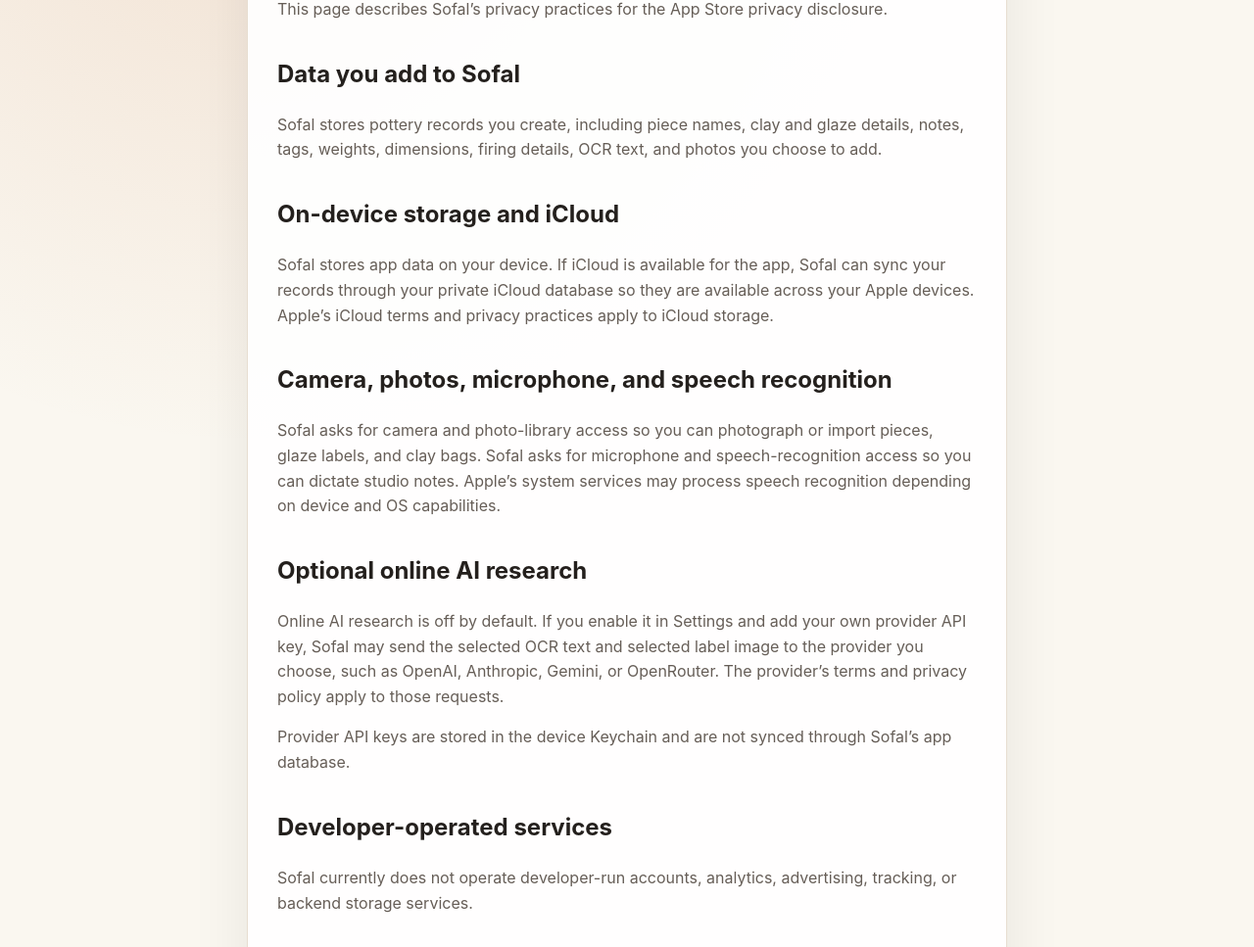
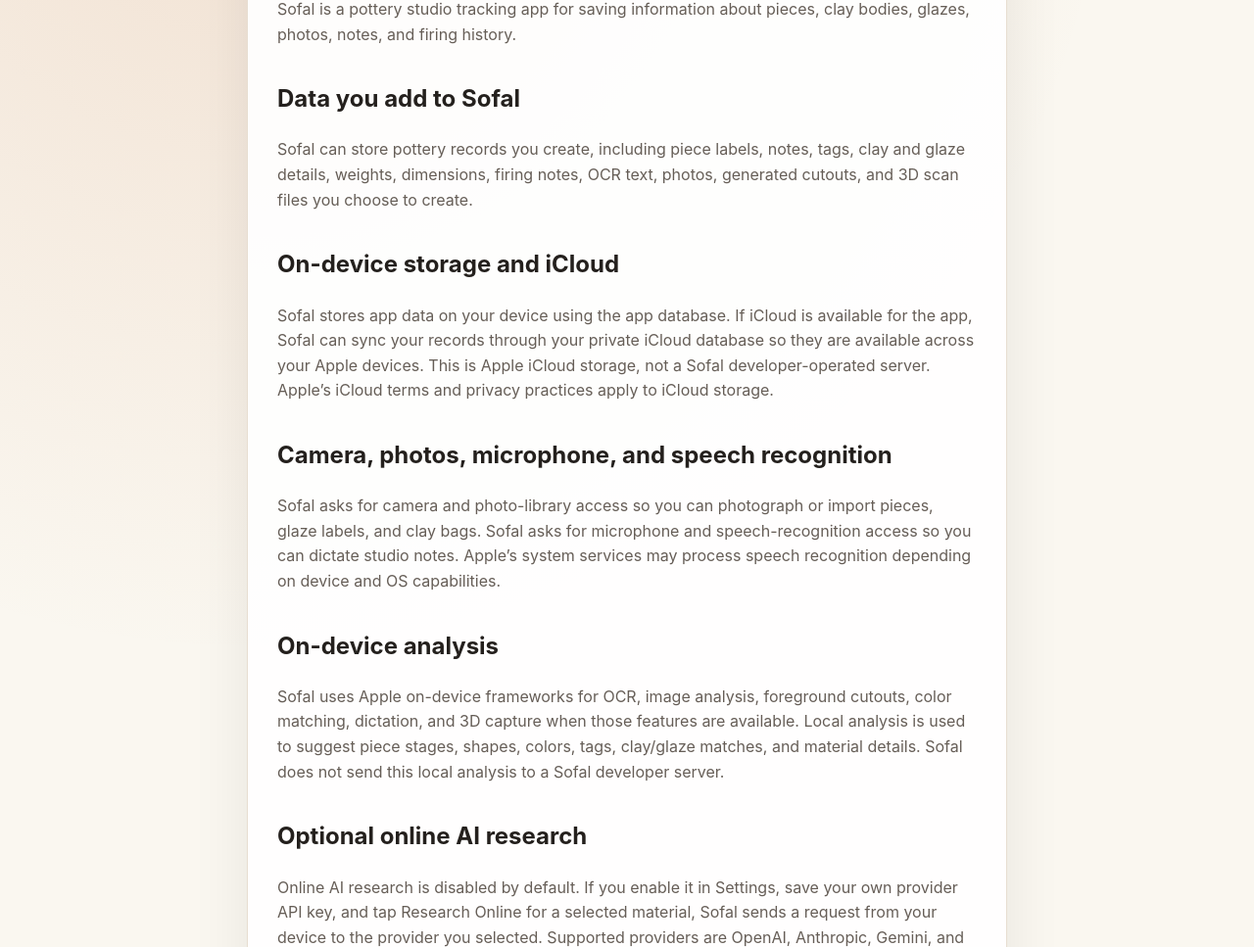
Before and after one commit to arashparnia/app-docs, a plain HTML site: page sofal/privacy/index.html in a window 1280 px wide. Shown: the part 216-1183 px from the top of the page at 98% size. Drawn offline with Linux system fonts and the light colour scheme.

Commit message:
Update Sofal privacy policy

```diff
--- a/sofal/privacy/index.html
+++ b/sofal/privacy/index.html
@@ -9,25 +9,33 @@
 <body>
   <main>
     <article class="card">
-      <p class="meta">Effective date: May 20, 2026</p>
+      <p class="meta">Effective date: May 22, 2026</p>
       <h1>Sofal Privacy Policy</h1>
-      <p>This page describes Sofal’s privacy practices for the App Store privacy disclosure.</p>
+      <p>Sofal is a pottery studio tracking app for saving information about pieces, clay bodies, glazes, photos, notes, and firing history.</p>
 
       <h2>Data you add to Sofal</h2>
-      <p>Sofal stores pottery records you create, including piece names, clay and glaze details, notes, tags, weights, dimensions, firing details, OCR text, and photos you choose to add.</p>
+      <p>Sofal can store pottery records you create, including piece labels, notes, tags, clay and glaze details, weights, dimensions, firing notes, OCR text, photos, generated cutouts, and 3D scan files you choose to create.</p>
 
       <h2>On-device storage and iCloud</h2>
-      <p>Sofal stores app data on your device. If iCloud is available for the app, Sofal can sync your records through your private iCloud database so they are available across your Apple devices. Apple’s iCloud terms and privacy practices apply to iCloud storage.</p>
+      <p>Sofal stores app data on your device using the app database. If iCloud is available for the app, Sofal can sync your records through your private iCloud database so they are available across your Apple devices. This is Apple iCloud storage, not a Sofal developer-operated server. Apple’s iCloud terms and privacy practices apply to iCloud storage.</p>
 
       <h2>Camera, photos, microphone, and speech recognition</h2>
       <p>Sofal asks for camera and photo-library access so you can photograph or import pieces, glaze labels, and clay bags. Sofal asks for microphone and speech-recognition access so you can dictate studio notes. Apple’s system services may process speech recognition depending on device and OS capabilities.</p>
 
+      <h2>On-device analysis</h2>
+      <p>Sofal uses Apple on-device frameworks for OCR, image analysis, foreground cutouts, color matching, dictation, and 3D capture when those features are available. Local analysis is used to suggest piece stages, shapes, colors, tags, clay/glaze matches, and material details. Sofal does not send this local analysis to a Sofal developer server.</p>
+
       <h2>Optional online AI research</h2>
-      <p>Online AI research is off by default. If you enable it in Settings and add your own provider API key, Sofal may send the selected OCR text and selected label image to the provider you choose, such as OpenAI, Anthropic, Gemini, or OpenRouter. The provider’s terms and privacy policy apply to those requests.</p>
-      <p>Provider API keys are stored in the device Keychain and are not synced through Sofal’s app database.</p>
+      <p>Online AI research is disabled by default. If you enable it in Settings, save your own provider API key, and tap Research Online for a selected material, Sofal sends a request from your device to the provider you selected. Supported providers are OpenAI, Anthropic, Gemini, and OpenRouter.</p>
+      <p>That request can include OCR text recognized from the selected glaze or clay label, the selected label image resized and compressed as a JPEG before sending, a prompt asking the provider to research pottery material metadata, the model name, and your provider API key needed to make the request.</p>
+      <p>The provider may use web search, depending on the provider and model. The provider returns suggested material metadata and source URLs, which Sofal saves only in your app database and, if enabled, your private iCloud database. Provider terms and privacy policies apply to those requests.</p>
+      <p>Provider API keys are stored in the device Keychain. Sofal does not sync those keys through Sofal’s app database.</p>
 
       <h2>Developer-operated services</h2>
-      <p>Sofal currently does not operate developer-run accounts, analytics, advertising, tracking, or backend storage services.</p>
+      <p>Sofal currently does not operate developer-run accounts, analytics, advertising, tracking, or backend storage services. Sofal does not receive your pottery records, photos, 3D scans, notes, API keys, or usage analytics.</p>
+
+      <h2>Tracking and advertising</h2>
+      <p>Sofal does not include third-party advertising SDKs and does not track you across apps or websites owned by other companies.</p>
 
       <h2>Data deletion</h2>
       <p>You can delete records inside Sofal. You can also delete the app from your device. If iCloud sync is enabled, deleting synced data may affect all devices signed in to the same iCloud account.</p>
```
